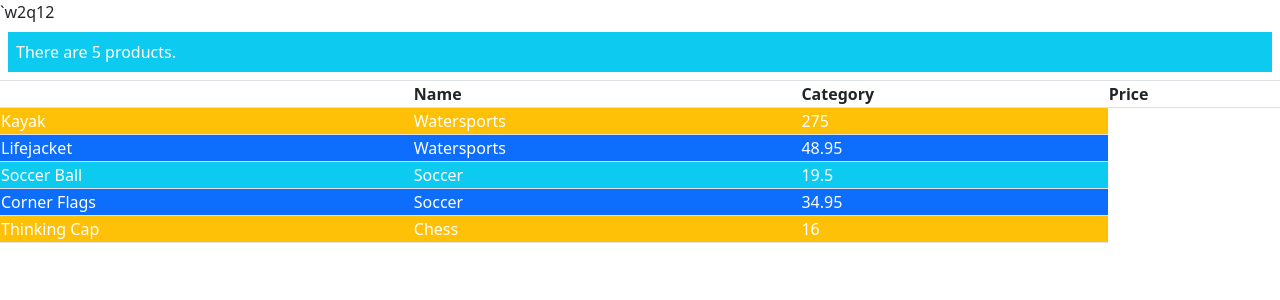
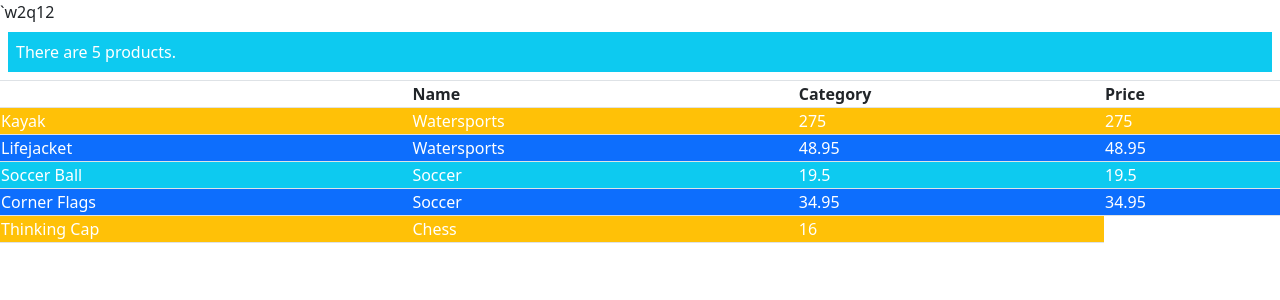
Before and after one commit to dmyers82/AngularProjects, an Angular app in the folder AngularPartII/Chapter 13 Built In Directives/builtindirectives/: page / in a window 1280 px wide. Shown: the top 300 px of the page. Built offline with nearby package versions, Linux system fonts and the light colour scheme.

Commit message:
Added <td *ngIf="!last">

```diff
--- a/AngularPartII/Chapter 13 Built In Directives/builtindirectives/src/app/template.html
+++ b/AngularPartII/Chapter 13 Built In Directives/builtindirectives/src/app/template.html
@@ -15,5 +15,6 @@
         <td>{{item.name}}</td>
         <td>{{item.category}}</td>
         <td>{{item.price}}</td>
+        <td *ngIf="!last">{{item.price}}</td>
     </tr>
 </table>
```
